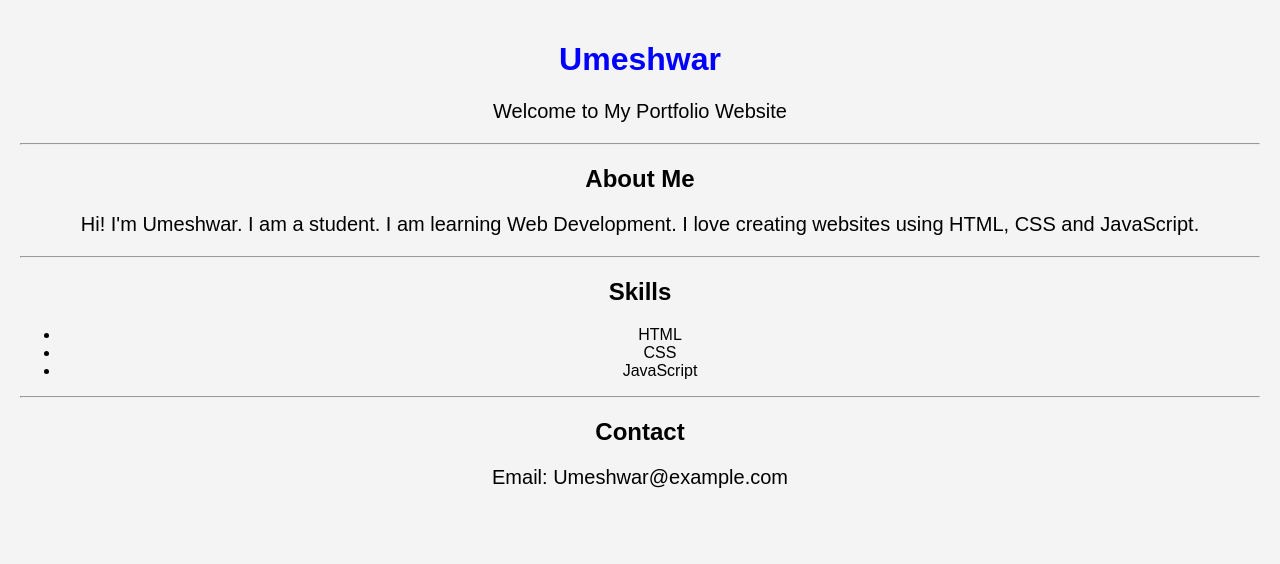
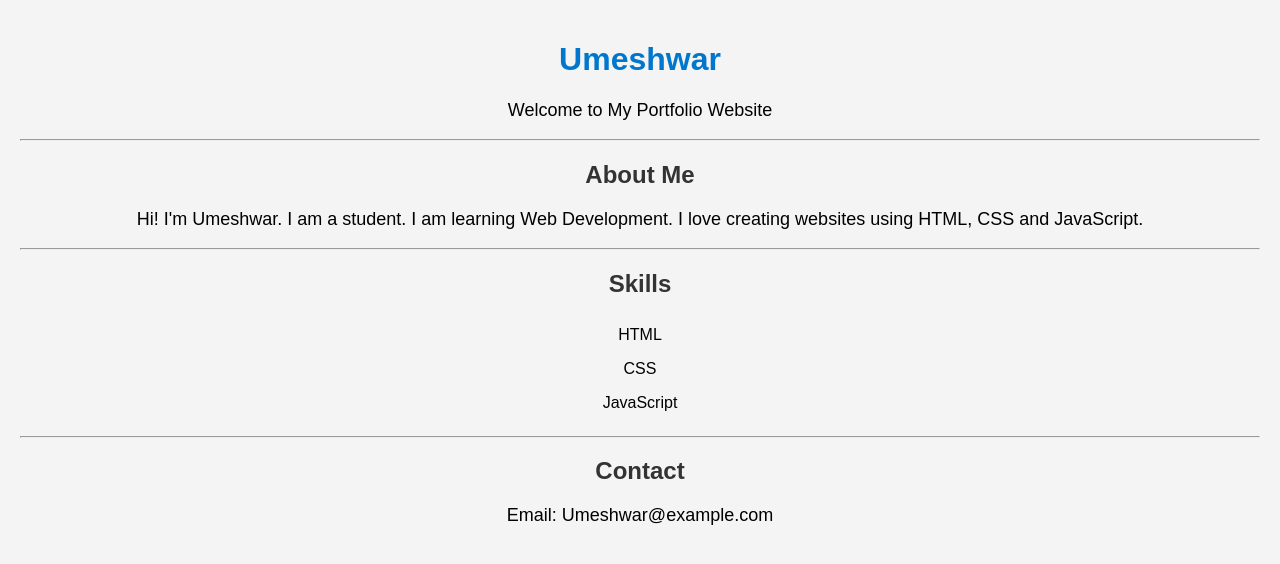
Before and after one commit to Umesh-Murugan/Portfolio, a plain HTML site: page index.html in a window 1280 px wide. Drawn offline with Linux system fonts and the light colour scheme.

Commit message:
Update style.css

```diff
--- a/style.css
+++ b/style.css
@@ -1,16 +1,28 @@
 body {
     font-family: Arial, sans-serif;
-    background-color: #f4f4f4;
+    background: #f4f4f4;
     text-align: center;
     margin: 0;
     padding: 20px;
 }
 
 h1 {
-    color: blue;
+    color: #0077cc;
+}
+
+h2 {
+    color: #333;
 }
 
 p {
-    font-size: 20px;
-    color: black;
+    font-size: 18px;
 }
+
+ul {
+    list-style: none;
+    padding: 0;
+}
+
+li {
+    padding: 8px;
+}
```
